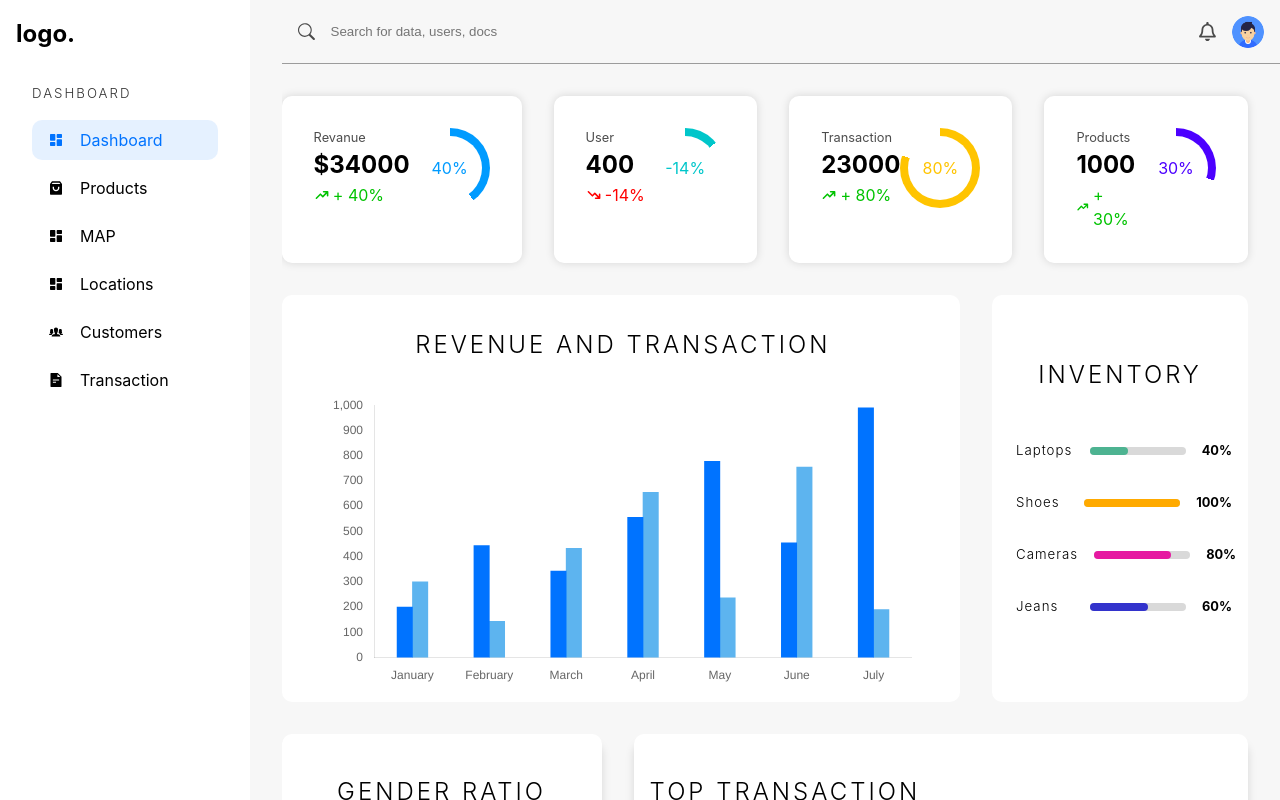
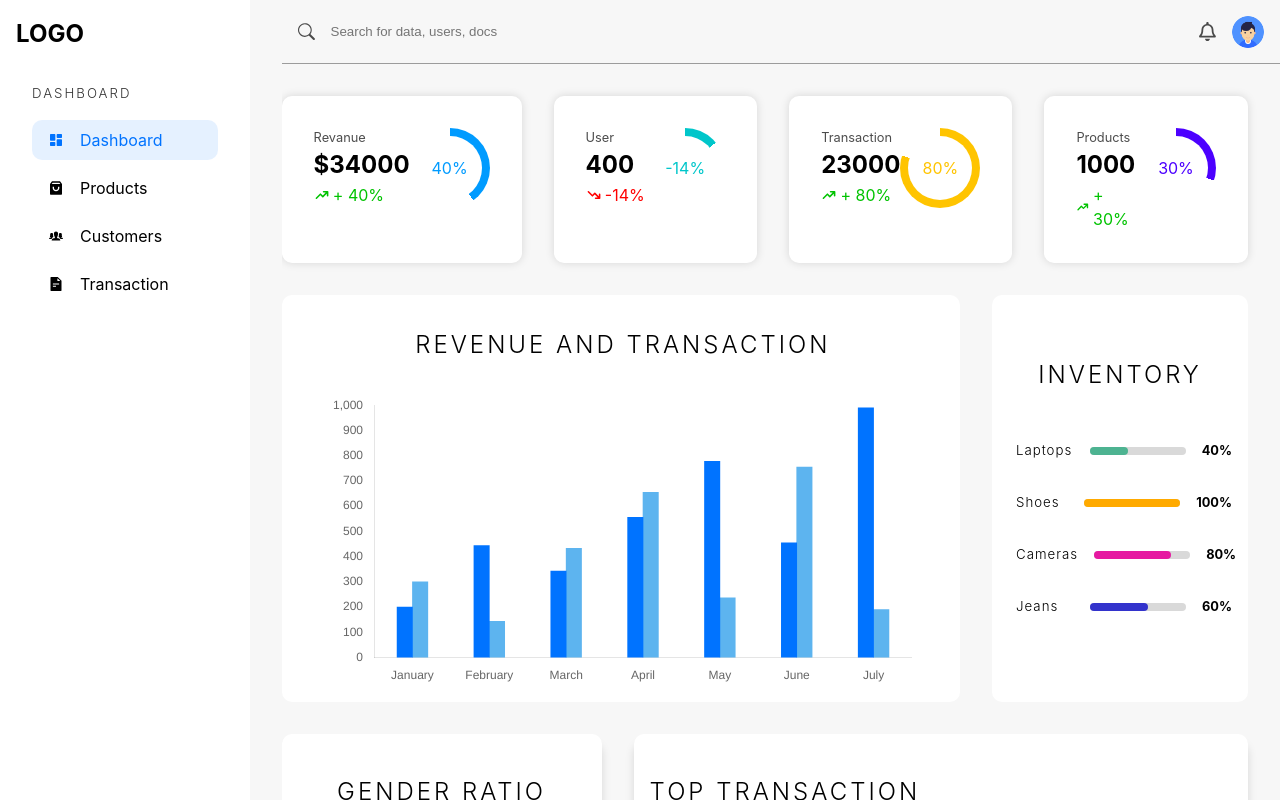
Before and after one commit to Alakhshukla/ShoppingMart, a React (Vite) app: page / in a window 1280 px wide. Built offline with nearby package versions, Linux system fonts and the light colour scheme.

Commit message:
logo >>LOGO

```diff
--- a/src/components/AdminSidebar.tsx
+++ b/src/components/AdminSidebar.tsx
@@ -11,7 +11,7 @@ const AdminSidebar = () => {
 
   const [showModal, setShowModal] = useState<boolean>(false);
   const [phoneActive, setPhoneActive] = useState<boolean>(
-    window.innerWidth < 1100,
+    window.innerWidth < 1100
   );
 
   const resizeHandler = () => {
@@ -48,7 +48,7 @@ const AdminSidebar = () => {
             : {}
         }
       >
-        <h2>logo.</h2>
+        <h2>LOGO</h2>
         <div>
           <h5>Dashboard</h5>
           <ul>
@@ -63,20 +63,6 @@ const AdminSidebar = () => {
               url="/admin/Products"
               text="Products"
               Icon={RiShoppingBag3Fill}
-              location={location}
-            />
-
-              <Li
-              url="/admin/MAP"
-              text="MAP"
-              Icon={RiDashboardFill}
-              location={location}
-            />
-
-            <Li
-              url="/admin/Locations"
-              text="Locations"
-              Icon={RiDashboardFill}
               location={location}
             />
 
@@ -97,10 +83,11 @@ const AdminSidebar = () => {
         </div>
 
         {phoneActive && (
-          <button id="close-sidebar" onClick={() => setShowModal(false)}>
-            close
-          </button>
-        )}
+            <button id="close-sidebar" onClick={() => setShowModal(false)}>
+              close
+            </button>
+          )}
+
       </aside>
     </>
   );
```
